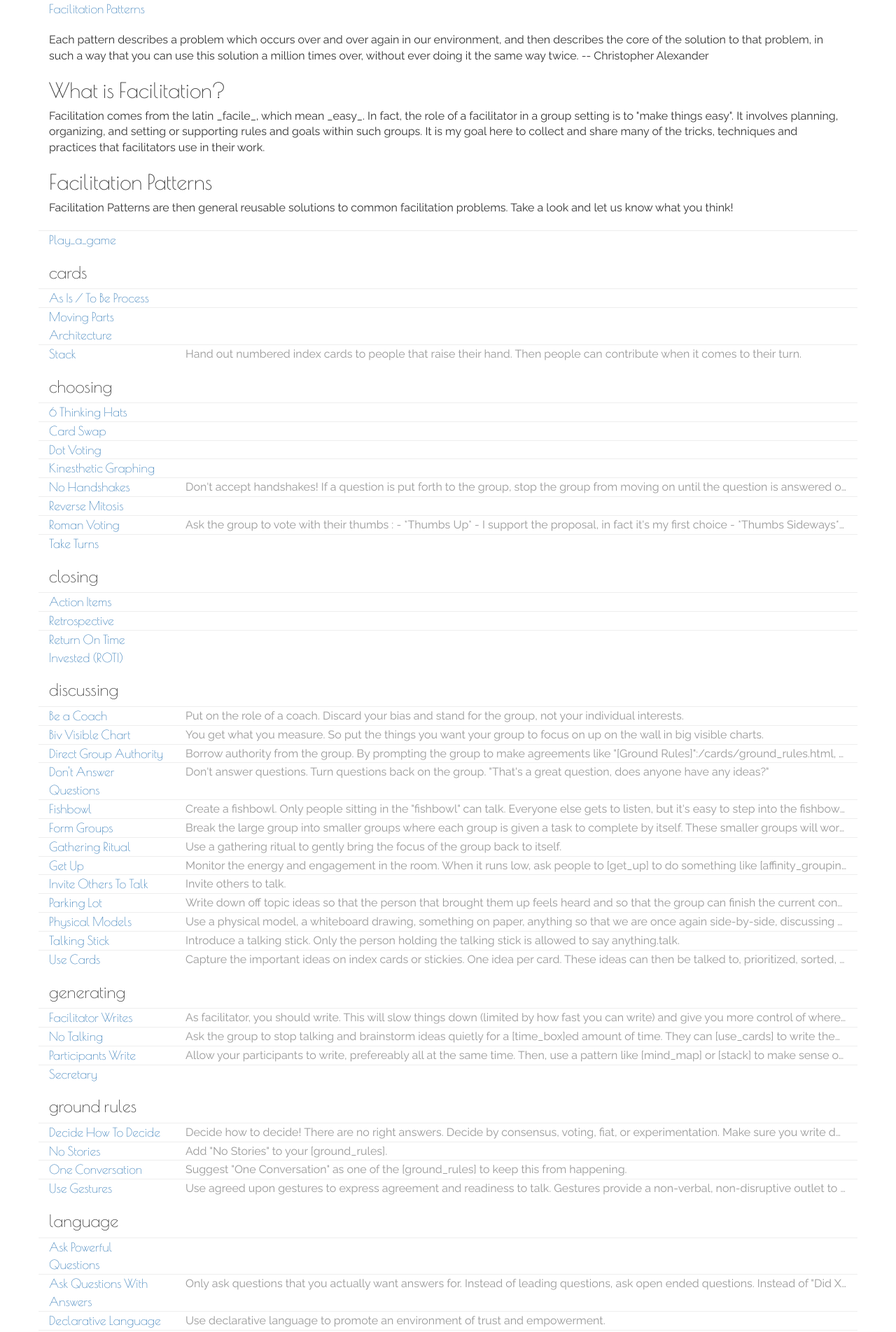
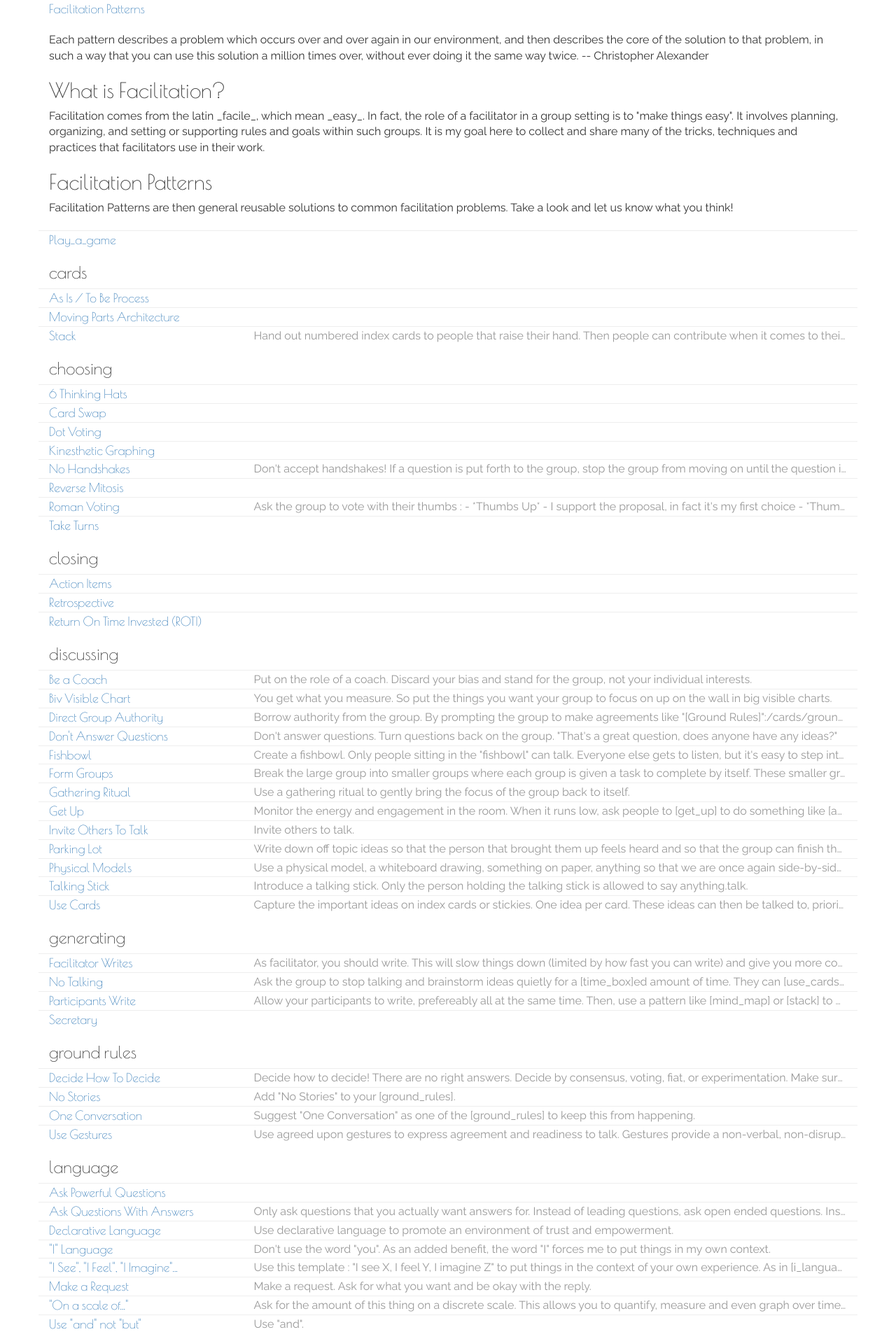
Before and after one commit to facilitationpatterns/facilitationpatterns.github.io, a Jekyll site: the page built from index.html, in a window 1280 px wide. Shown: the top 1903 px of the page at 70% size. Built offline with Jekyll 4.4.1, drawn with Linux system fonts in a browser that asks for light colours.

Commit message:
wider cards

```diff
--- a/index.html
+++ b/index.html
@@ -22,8 +22,8 @@ Facilitation Patterns are then general reusable solutions to common facilitation
 
 {% for card in category.items %}
 <div class="row card-row">
-<div class="col-sm-2"><a href="{{ card.url }}">{{ card.title }}</a></div>
-<div class="col-sm-10 limited">{{ card.answer }}</div>
+<div class="col-sm-3"><a href="{{ card.url }}">{{ card.title }}</a></div>
+<div class="col-sm-9 limited">{{ card.answer }}</div>
 </div>
 {% endfor %}
 {% endfor %}
```
